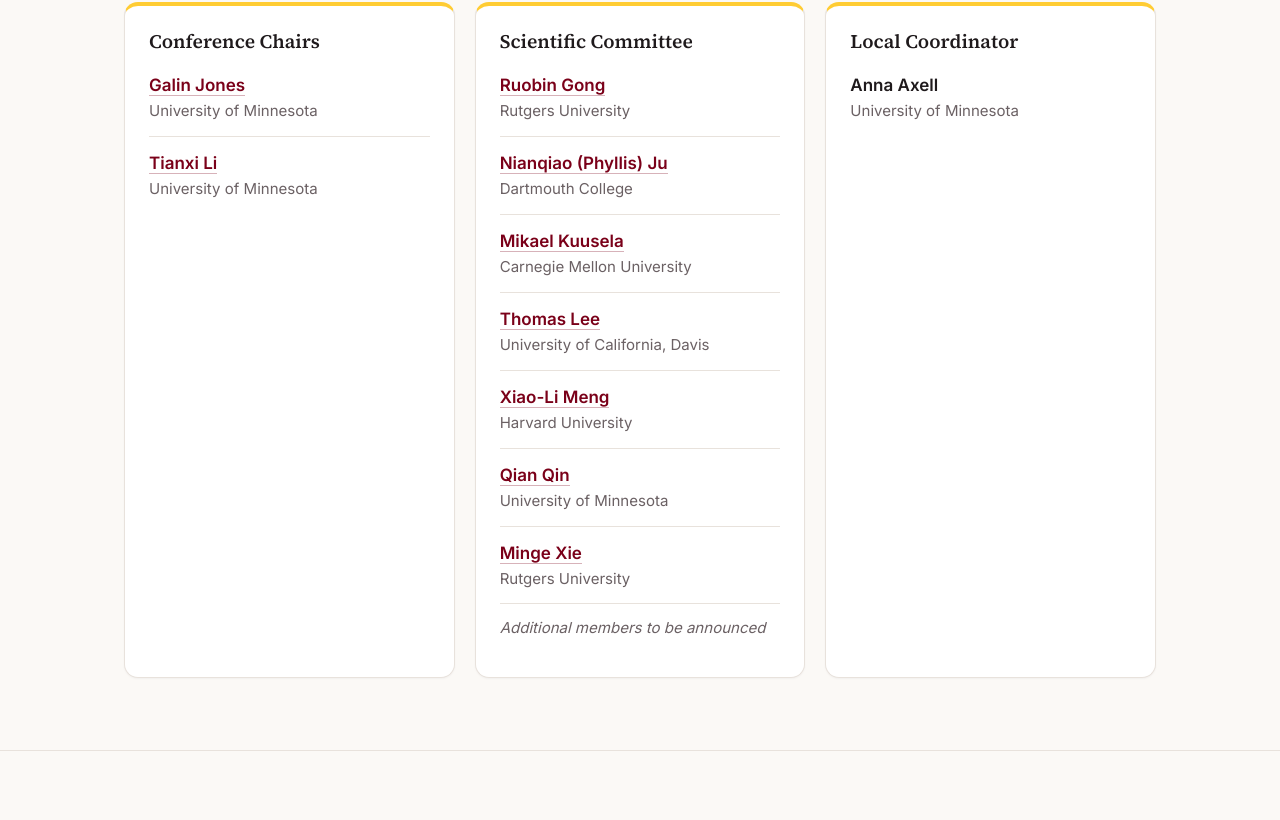
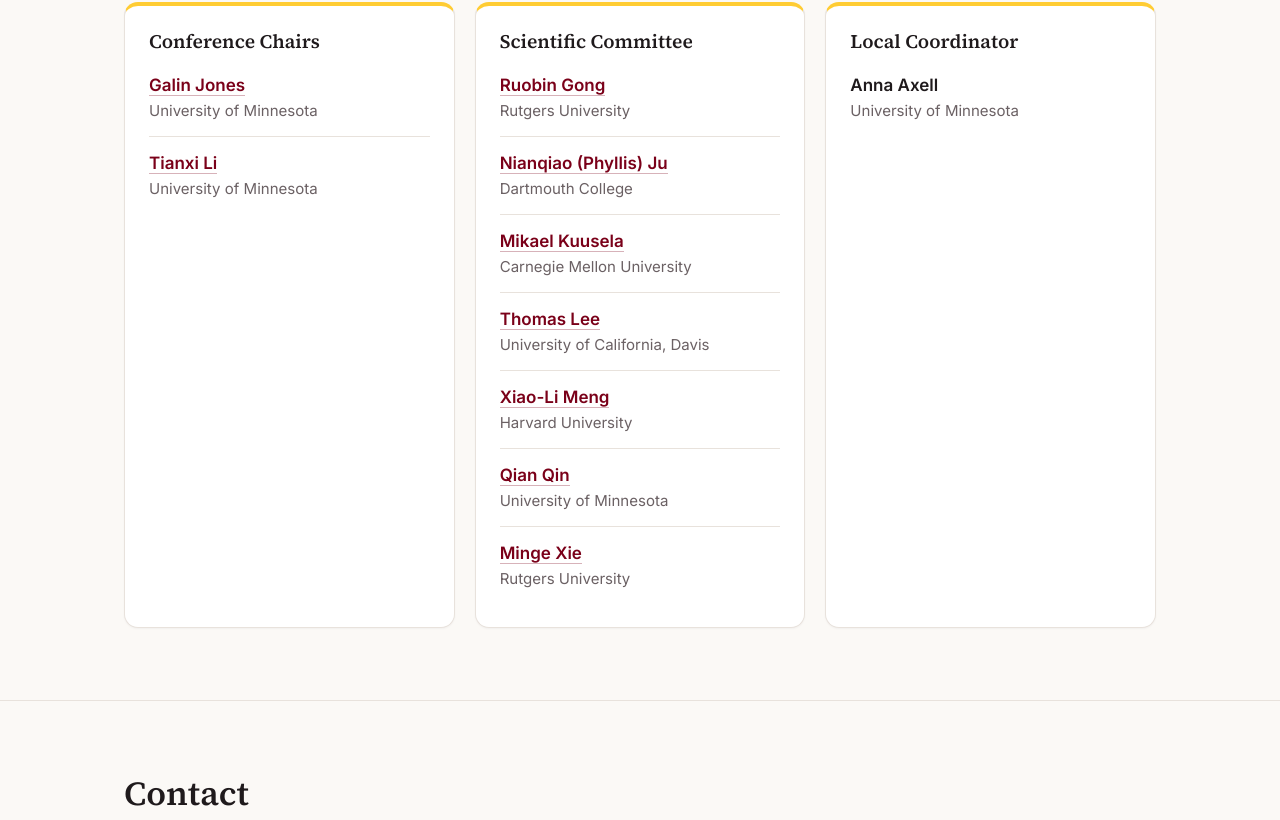
Before and after one commit to bff11-conference/bff11-conference.github.io, a plain HTML site: page committees.html in a window 1280 px wide. Shown: the part 345-1165 px from the top of the page. Drawn offline with Linux system fonts and the light colour scheme.

Commit message:
Finalize scientific committee

```diff
--- a/committees.html
+++ b/committees.html
@@ -50,7 +50,6 @@
             <li><a class="name" href="https://statistics.fas.harvard.edu/people/xiao-li-meng">Xiao-Li Meng</a><span class="aff">Harvard University</span></li>
             <li><a class="name" href="https://cla.umn.edu/about/directory/profile/qqin">Qian Qin</a><span class="aff">University of Minnesota</span></li>
             <li><a class="name" href="https://statistics.rutgers.edu/people-pages/faculty/people/379-minge-xie">Minge Xie</a><span class="aff">Rutgers University</span></li>
-            <li class="more">Additional members to be announced</li>
           </ul>
         </div>
         <div class="card accent">
```
